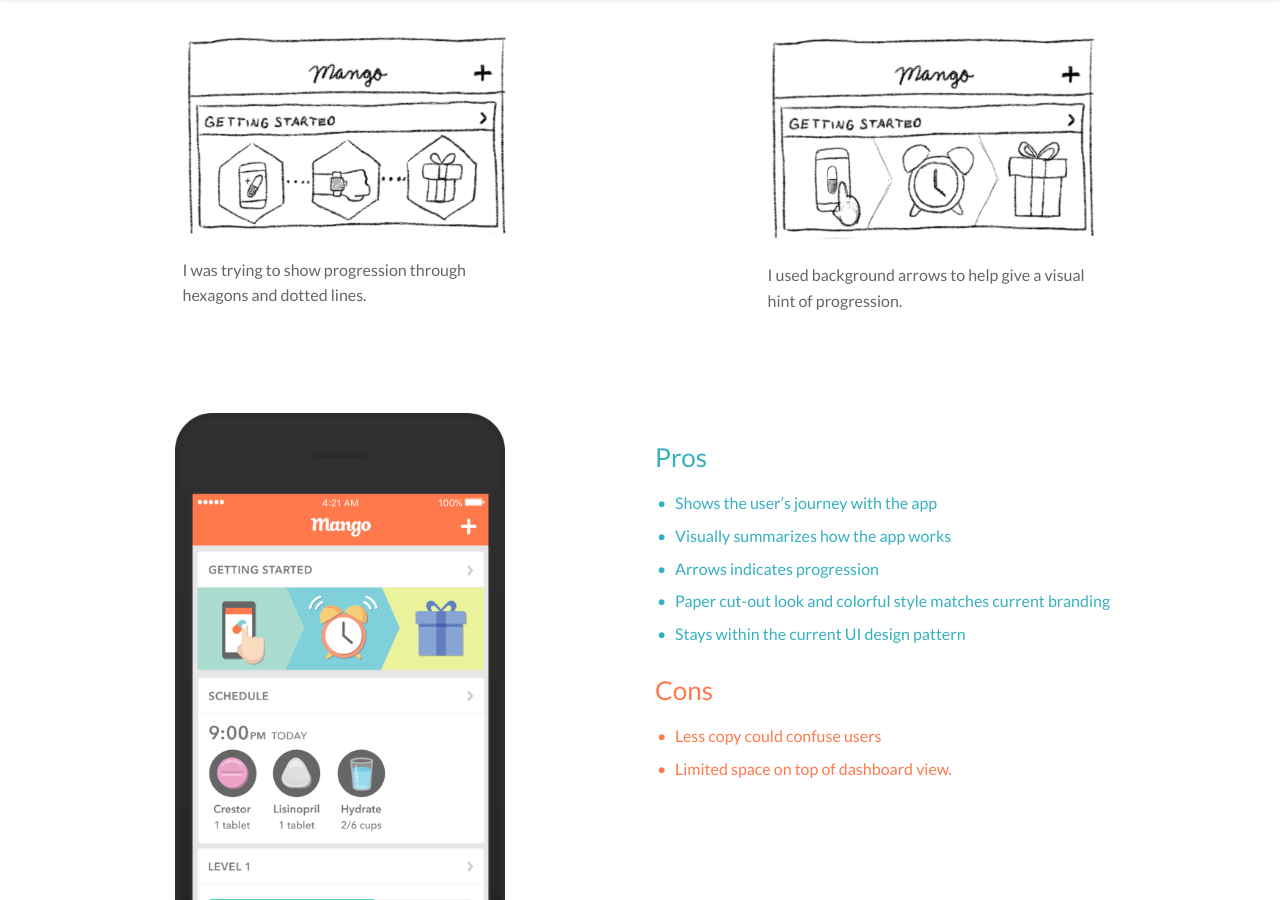
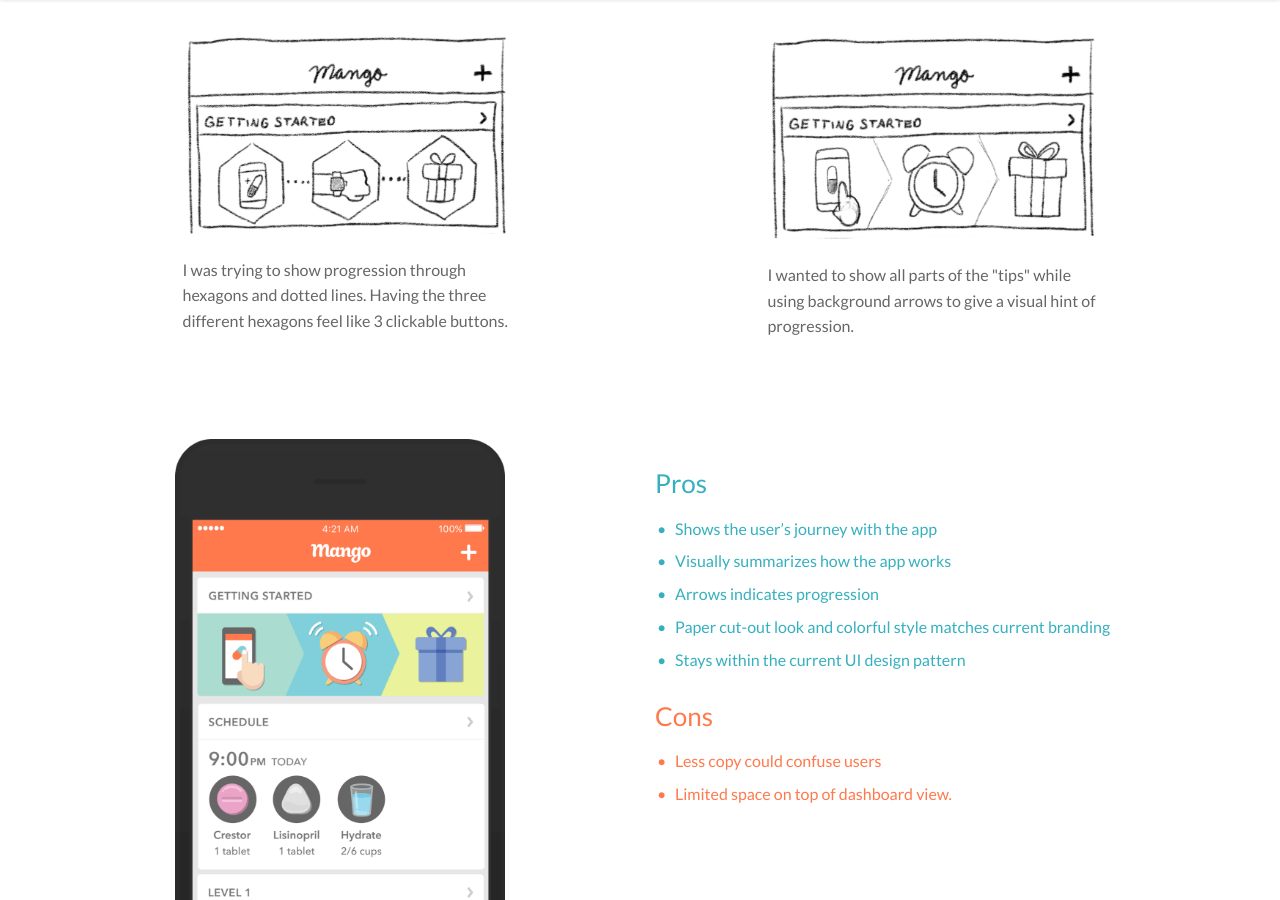
Before and after one commit to btamps/btamps.github.io, a Jekyll site: the page built from mango-health-assignment/index.markdown, in a window 1280 px wide and 900 px high, scrolled down 6646 px. Built offline with Jekyll 4.4.1, drawn with Linux system fonts in a browser that asks for light colours; nearby versions of some CDN libraries.

Commit message:
content edits

```diff
--- a/mango-health-assignment/index.markdown
+++ b/mango-health-assignment/index.markdown
@@ -170,11 +170,11 @@ exclude_from_nav: true
     <div class="row sketches">
       <div class="col-xs-12 col-md-6">
         <img src="../img/mango/option-progress-sketch2.png" alt="Mango Health" style="max-width: 330px;">
-        <p>I was trying to show progression through hexagons and dotted lines.</p>
+        <p>I was trying to show progression through hexagons and dotted lines. Having the three different hexagons feel like 3 clickable buttons.</p>
       </div>
       <div class="col-xs-12 col-md-6">
         <img src="../img/mango/option-progress-sketch.png" alt="Mango Health" style="max-width: 330px;">
-        <p>I used background arrows to help give a visual hint of progression.</p>
+        <p>I wanted to show all parts of the "tips" while using background arrows to give a visual hint of progression.</p>
       </div>
     </div>
     <div class="row">
```
